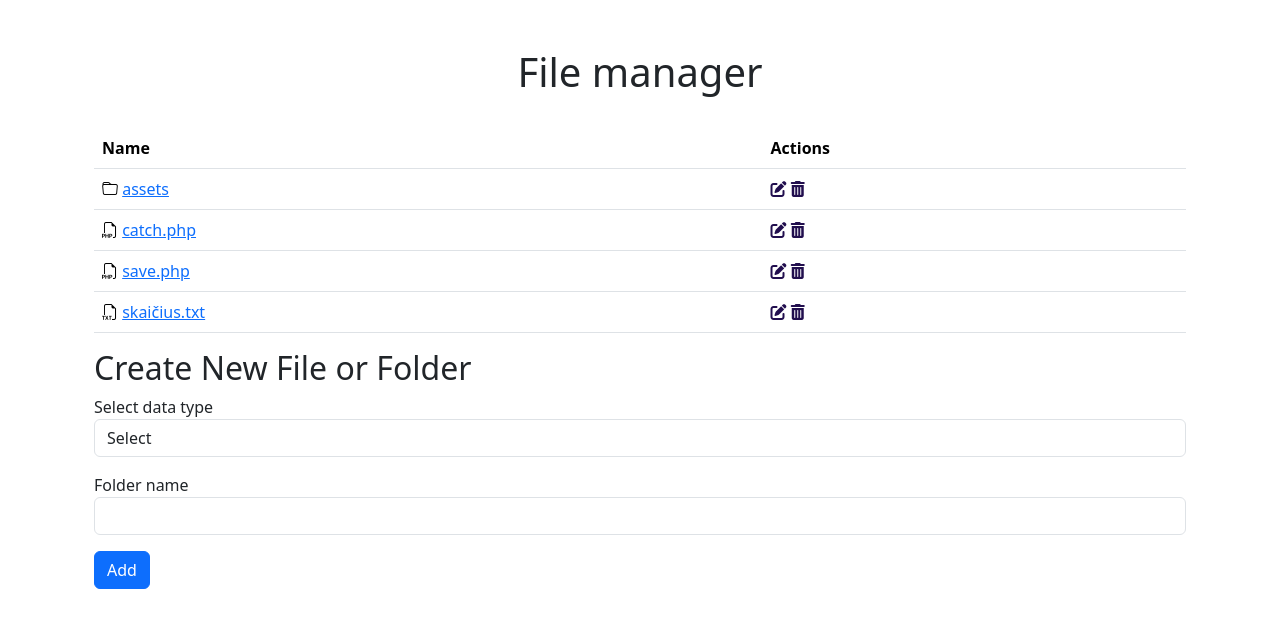
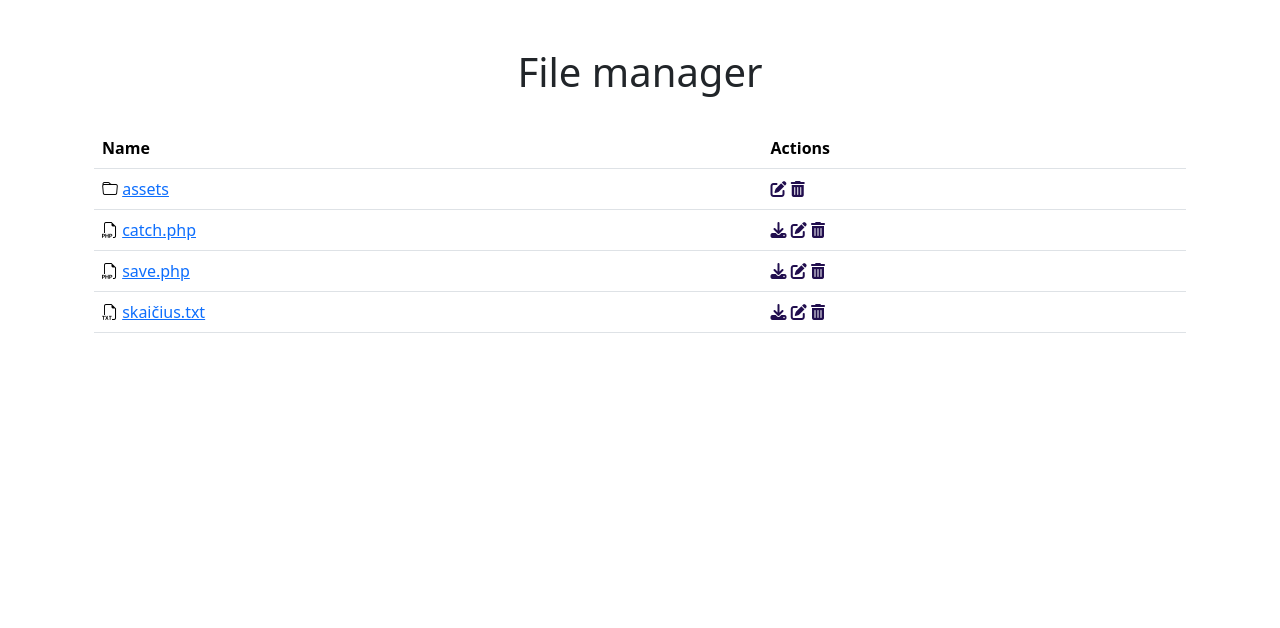
Before and after one commit to Budzinskaite-Sediene/2023-09-04_File_Manager, a PHP site: page /index.php in a window 1280 px wide. Shown: the top 628 px of the page. Run offline with PHP 8.4, Linux system fonts and the light colour scheme; some libraries are stand-ins or nearby versions.

Commit message:
download commit

```diff
--- a/index.php
+++ b/index.php
@@ -3,15 +3,15 @@
 $dir = './';
 $back_link = '';
 
-if (isset($_GET['dir']) and $_GET['dir'] != '') {
-    $dir = $_GET['dir'];
+if ( isset( $_GET[ 'dir' ] ) and $_GET[ 'dir' ] != '' ) {
+    $dir = $_GET[ 'dir' ];
 
-    $path_array = explode('/', $dir);
+    $path_array = explode( '/', $dir );
 
-    if ($dir != './') {
-        if (count($path_array) > 1) {
-            unset($path_array[count($path_array) - 1]);
-            $back_link = implode('/', $path_array);
+    if ( $dir != './' ) {
+        if ( count( $path_array ) > 1 ) {
+            unset( $path_array[ count( $path_array ) - 1 ] );
+            $back_link = implode( '/', $path_array );
         } else {
             $back_link = './';
         }
@@ -23,103 +23,93 @@ if (isset($_GET['dir']) and $_GET['dir'] != '') {
 
 //Naujo Failo arba folderio pridėjimas
 
-if (isset($_POST['data_type']) and $_POST['data_type'] === '1') {
-    if (isset($_POST['folder_name']) and $_POST['folder_name'] != '') {
-        mkdir($dir . '/' . $_POST['folder_name']);
-        header('Location: ' . $_SERVER['REQUEST_URI']);
+if ( isset( $_POST[ 'data_type' ] ) and $_POST[ 'data_type' ] === '1' ) {
+    if ( isset( $_POST[ 'folder_name' ] ) and $_POST[ 'folder_name' ] != '' ) {
+        mkdir( $dir . '/' . $_POST[ 'folder_name' ] );
+        header( 'Location: ' . $_SERVER[ 'REQUEST_URI' ] );
     }
 } else {
-    if (isset($_POST['file_name']) and $_POST['file_name'] != '') {
-        file_put_contents($dir . '/' . $_POST['file_name'], $_POST['file_contents']);
-        header('Location: ' . $_SERVER['REQUEST_URI']);
+    if ( isset( $_POST[ 'file_name' ] ) and $_POST[ 'file_name' ] != '' ) {
+        file_put_contents( $dir . '/' . $_POST[ 'file_name' ], $_POST[ 'file_contents' ] );
+        header( 'Location: ' . $_SERVER[ 'REQUEST_URI' ] );
     }
 }
 
 //Failo pavadinimo keitimas
-if( isset($_POST['file_name_edited']) AND $_POST['file_name_edited'] != '') {
-    $file_path = explode('/', $_GET['edit']);
-    unset($file_path[count($file_path) - 1]);
-    $file_path[] = $_POST['file_name_edited'];
+if ( isset( $_POST[ 'file_name_edited' ] ) AND $_POST[ 'file_name_edited' ] != '' ) {
+    $file_path = explode( '/', $_GET[ 'edit' ] );
+    unset( $file_path[ count( $file_path ) - 1 ] );
+    $file_path[] = $_POST[ 'file_name_edited' ];
 
-    $to = implode('/', $file_path);
+    $to = implode( '/', $file_path );
 
     //pavadinimo redagavimo eilutė panaudojant basename funkciją
-    //$newFile = str_replace(basename($_GET['edit']), $_POST['file_name_edited'], $_GET['edit']);
+    //$newFile = str_replace( basename( $_GET[ 'edit' ] ), $_POST[ 'file_name_edited' ], $_GET[ 'edit' ] );
 
-    rename($_GET['edit'], $to);
+    rename( $_GET[ 'edit' ], $to );
 
-    header('Location: ?dir=' . $dir);
+    header( 'Location: ?dir=' . $dir );
 }
 
 //Failų ir direktorijų ištrynimas
-if( isset($_GET['delete']) AND $_GET['delete'] != '') {
-    if($_GET['delete'] === basename(__FILE__)) {
-        header('Location: ?dir=' . $dir . '&m=Cannot delete main file');
+if ( isset( $_GET[ 'delete' ] ) AND $_GET[ 'delete' ] != '' ) {
+    if ( $_GET[ 'delete' ] === basename( __FILE__ ) ) {
+        header( 'Location: ?dir=' . $dir . '&m=Cannot delete main file' );
     } else {
-        unlink($_GET['delete']);
+        unlink( $_GET[ 'delete' ] );
 
-        header('Location: ?dir=' . $dir);
+        header( 'Location: ?dir=' . $dir );
     }
 }
 
-if (isset($_GET['delete_folder']) && $_GET['delete_folder'] != '') {
-    $folder_to_delete = $_GET['delete_folder'];
+if ( isset( $_GET[ 'delete_folder' ] ) && $_GET[ 'delete_folder' ] != '' ) {
+    $folder_to_delete = $_GET[ 'delete_folder' ];
 
-    if (is_dir($folder_to_delete) && $folder_to_delete != './') {
+    if ( is_dir( $folder_to_delete ) && $folder_to_delete != './' ) {
 
-        if (rmdir($folder_to_delete)) {
+        if ( rmdir( $folder_to_delete ) ) {
 
-            header('Location: ?dir=' . $dir . '&m=Folder deleted successfully');
+            header( 'Location: ?dir=' . $dir . '&m=Folder deleted successfully' );
         } else {
 
-            header('Location: ?dir=' . $dir . '&m=Failed to delete folder');
+            header( 'Location: ?dir=' . $dir . '&m=Failed to delete folder' );
         }
     } else {
 
-        header('Location: ?dir=' . $dir . '&m=Invalid folder or root directory cannot be deleted');
+        header( 'Location: ?dir=' . $dir . '&m=Invalid folder or root directory cannot be deleted' );
     }
 }
 
-//Failo įkėlimas
-if( isset($_FILES['file_upload']) AND count($_FILES['file_upload']) > 0 ) {
-    $tmpFile = $_FILES['file_upload']['tmp_name'];
-    $target = $dir === './' ? $_FILES['file_upload']['name'] : $dir . '/' . $_FILES['file_upload']['name'];
+$data = scandir( $dir );
 
-    //Funkcija skirta perkelti failą iš laikinos saugyklos į norimą direktoriją
-    move_uploaded_file($tmpFile, $target);
-
-    header('Location: ' . $_SERVER['REQUEST_URI']);
-}
-
-$data = scandir($dir);
-
-unset($data[0]);
-unset($data[1]);
-
+unset( $data[ 0 ] );
+unset( $data[ 1 ] );
 
 ?>
 <!DOCTYPE html>
-<html lang="en">
+<html lang = 'en'>
 
 <head>
-    <meta charset="UTF-8">
-    <meta http-equiv="X-UA-Compatible" content="IE=edge">
-    <meta name="viewport" content="width=device-width, initial-scale=1.0">
+<meta charset = 'UTF-8'>
+<meta http-equiv = 'X-UA-Compatible' content = 'IE=edge'>
+<meta name = 'viewport' content = 'width=device-width, initial-scale=1.0'>
 <title>File Manager</title>
-    <link href="https://cdn.jsdelivr.net/npm/bootstrap@5.3.0-alpha1/dist/css/bootstrap.min.css" rel="stylesheet">
-    <link rel="stylesheet" href="https://cdn.jsdelivr.net/npm/bootstrap-icons@1.10.3/font/bootstrap-icons.css">
-    <link rel="stylesheet" href="https://cdnjs.cloudflare.com/ajax/libs/font-awesome/6.3.0/css/all.min.css">
-<link rel="stylesheet" href="style.css">
+<link href = 'https://cdn.jsdelivr.net/npm/bootstrap@5.3.0-alpha1/dist/css/bootstrap.min.css' rel = 'stylesheet'>
+<link rel = 'stylesheet' href = 'https://cdn.jsdelivr.net/npm/bootstrap-icons@1.10.3/font/bootstrap-icons.css'>
+<link rel = 'stylesheet' href = 'https://cdnjs.cloudflare.com/ajax/libs/font-awesome/6.3.0/css/all.min.css'>
+<link rel = 'stylesheet' href = 'style.css'>
 </head>
-<body class="container mt-5">
+<body class = 'container mt-5'>
 <h1>File manager</h1>
-    <div class="container py-4">
-        <?php if(isset($_GET['m']) AND $_GET['m'] != '') { ?>
-            <div class="alert alert-danger">
-                <?= $_GET['m'] ?>
+<div class = 'container py-4'>
+<?php if ( isset( $_GET[ 'm' ] ) AND $_GET[ 'm' ] != '' ) {
+    ?>
+    <div class = 'alert alert-danger'>
+    < ?= $_GET[ 'm' ] ?>
     </div>
-        <?php } ?>
-        <table class="table">
+    <?php }
+    ?>
+    <table class = 'table'>
     <thead>
     <tr>
     <th>Name</th>
@@ -128,18 +118,19 @@ unset($data[1]);
     </thead>
     <tbody>
     <!-- Atgalinės nuorodos atvaizdavimas -->
-                <?php echo $back_link; ?>
+    <?php echo $back_link;
+    ?>
     <!-- Failų ir folderių sąrašqas -->
     <?php
-    foreach ($data as $item) {
+    foreach ( $data as $item ) {
 
-        if ($item === 'index.php'|| $item === 'style.css' || $item === '.git') {
+        if ( $item === 'index.php' || $item === 'style.css' || $item === '.git' ) {
             continue;
         }
 
         $path = $dir . '/' . $item;
 
-        if ($dir === './') {
+        if ( $dir === './' ) {
             $path = $item;
         }
 
@@ -160,117 +151,96 @@ unset($data[1]);
             'php' => 'filetype-php'
         ];
 
-                    if (!is_dir($path)) {
+        if ( !is_dir( $path ) ) {
             $icon = 'file-earmark';
 
-                        $filename = explode('.', $item);
-                        $filename = $filename[count($filename) - 1];
+            $filename = explode( '.', $item );
+            $filename = $filename[ count( $filename ) - 1 ];
 
-                        if (array_key_exists($filename, $file_formats)) {
-                            $icon = $file_formats[$filename];
+            if ( array_key_exists( $filename, $file_formats ) ) {
+                $icon = $file_formats[ $filename ];
+            }
+        }
+        if ( isset( $_GET[ 'download' ] ) ) {
+            $file_path = $_GET[ 'download' ];
+
+            if ( file_exists( $file_path ) ) {
+
+                header( 'Content-Type: application/octet-stream' );
+                header( 'Content-Disposition: attachment; filename="' . basename( $file_path ) . '"' );
+                header( 'Content-Length: ' . filesize( $file_path ) );
+
+                readfile( $file_path );
+
+                exit;
+            } else {
+                echo 'File not found.';
             }
         }
         ?>
         <tr>
         <td>
-                            <i class="bi bi-<?= $icon ?>"></i>
+        <!-- Failo pavadinimas -->
+        <i class = "bi bi-<?= $icon ?>"></i>
         <?php
-                                if(is_dir($path)) {
+        if ( is_dir( $path ) ) {
             echo '<a href="?dir=' . $path . '">' . $item . '</a>';
         } else {
             echo '<a href="'.$path.'" target="_blank">' . $item . '</a>';
         }
         ?>
         </td>
-                        <td> <a href="?edit=<?= $path ?>&dir=<?= $dir ?>"><i class="fas fa-edit icon-color"></i></a>
+        <td>
+        <!-- Visos ikonos grupuojamos šiame stulpelyje -->
 
-    <?php if (is_dir($path)) { ?>
-    <a href="?delete_folder=<?= $path ?>&dir=<?= $dir ?>" onclick="return confirm('Are you sure you want to delete this folder?')"><i class="fas fa-trash-alt icon-color"></i></a>
-<?php } else { ?>
-    <a href="?delete_file=<?= $path ?>&dir=<?= $dir ?>" onclick="return confirm('Are you sure you want to delete this file?')"><i class="fas fa-trash-alt icon-color"></i></a>
-<?php } ?>
+        <!-- Parsisiųsti failo ikona -->
+        <?php if ( !is_dir( $path ) ) {
+            ?>
+            <a href = "?download=<?= $path ?>"><i class = 'fas fa-download icon-color'></i></a>
+            <?php }
+            ?>
+
+            <!-- Redagavimo ikona -->
+            <a href = "?edit=<?= $path ?>&dir=<?= $dir ?>"><i class = 'fas fa-edit icon-color'></i></a>
+
+            <!-- Ištrinti ikona -->
+            <?php if ( is_dir( $path ) ) {
+                ?>
+                <a href = "?delete_folder=<?= $path ?>&dir=<?= $dir ?>" onclick = "return confirm('Ar tikrai norite ištrinti šį aplanką?')"><i class = 'fas fa-trash-alt icon-color'></i></a>
+                <?php } else {
+                    ?>
+                    <a href = "?delete_file=<?= $path ?>&dir=<?= $dir ?>" onclick = "return confirm('Ar tikrai norite ištrinti šį failą?')"><i class = 'fas fa-trash-alt icon-color'></i></a>
+                    <?php }
+                    ?>
                     </td>
+
                     </tr>
-                <?php } ?>
+
+                    <?php }
+                    ?>
                     </tbody>
                     </table>
                     <!-- Failo pavadinimo redagavimo forma -->
-        <?php if(isset($_GET['edit'])) { ?>
+                    <?php if ( isset( $_GET[ 'edit' ] ) ) {
+                        ?>
 
                         <h2>Edit file name</h2>
 
-            <form method="POST">
-                <!-- Jeigu norime gauti duomenis iš laukelio, tačiau šis neturi būti atvaizduojamas puslapyje, galime panaudoti type="hidden" variaciją -->
-                <!-- <input type="hidden" name="file_name_original" class="form-control" value="<?= $_GET['edit'] ?>" /> -->
-                <div class="mb-3">
+                        <form method = 'POST'>
+                        <!-- Jeigu norime gauti duomenis iš laukelio, tačiau šis neturi būti atvaizduojamas puslapyje, galime panaudoti type = 'hidden' variaciją -->
+                        <!-- <input type = 'hidden' name = 'file_name_original' class = 'form-control' value = "<?= $_GET['edit'] ?>" /> -->
+                        <div class = 'mb-3'>
                         <label>New File Name</label>
-                    <input type="text" name="file_name_edited" class="form-control" />
+                        <input type = 'text' name = 'file_name_edited' class = 'form-control' />
                         </div>
-                <button class="btn btn-primary">Submit</button>
+                        <button class = 'btn btn-primary'>Submit</button>
                         </form>
 
-        <?php } else { ?>
-            <!-- Naujo failo arba folderio pridėjimo forma -->
-            <h2>Create New File or Folder</h2>
-            <!-- enctype="multipart/form-data" atributas įgalina failų persiuntimą per html formą -->
-            <form method="POST" enctype="multipart/form-data">
-                <div class="mb-3">
-                    <label>Select data type</label>
-                    <select name="data_type" class="form-control">
-                        <option value="1">Select</option>
-                        <option value="1">Folder</option>
-                        <option value="2">File</option>
-                        <option value="3">Upload</option>
-                    </select>
-                </div>
-                <div class="folder">
-                    <div class="mb-3">
-                        <label>Folder name</label>
-                        <input type="text" name="folder_name" class="form-control" />
-                    </div>
-                </div>
-                <div class="file">
-                    <div class="mb-3">
-                        <label>File name</label>
-                        <input type="text" name="file_name" class="form-control" />
-                    </div>
-                    <div class="mb-3">
-                        <label>File contents</label>
-                        <textarea name="file_contents" class="form-control"></textarea>
-                    </div>
-                </div>
-                <div class="upload">
-                    <div class="mb-3">
-                        <label>Select file to upload</label>
-                        <input type="file" name="file_upload" class="form-control" />
-                    </div>
-                </div>
-                <div class="mb-3">
-                    <button class="btn btn-primary">Add</button>
-                </div>
-            </form>
+                        <?php } else {
+                            ?>
 
-            <script>
-                document.querySelector('.file').style.display = 'none';
-                document.querySelector('.upload').style.display = 'none';
-
-                document.querySelector('[name="data_type"]').addEventListener('change', (e) => {
-                    if (e.target.value === '1') {
-                        document.querySelector('.file').style.display = 'none';
-                        document.querySelector('.upload').style.display = 'none';
-                        document.querySelector('.folder').style.display = 'block';
-                    } else if (e.target.value === '3') {
-                        document.querySelector('.file').style.display = 'none';
-                        document.querySelector('.folder').style.display = 'none';
-                        document.querySelector('.upload').style.display = 'block';
-                    } else {
-                        document.querySelector('.file').style.display = 'block';
-                        document.querySelector('.upload').style.display = 'none';
-                        document.querySelector('.folder').style.display = 'none';
-                    }
-                });
-            </script>
-        <?php } ?>
+                            <?php }
+                            ?>
                             </div>
                             </body>
 
--- a/skaičius.txt
+++ b/skaičius.txt
@@ -1 +1 @@
-mus
+glx
```
Lines whose indentation alone changed are shown as unchanged.
